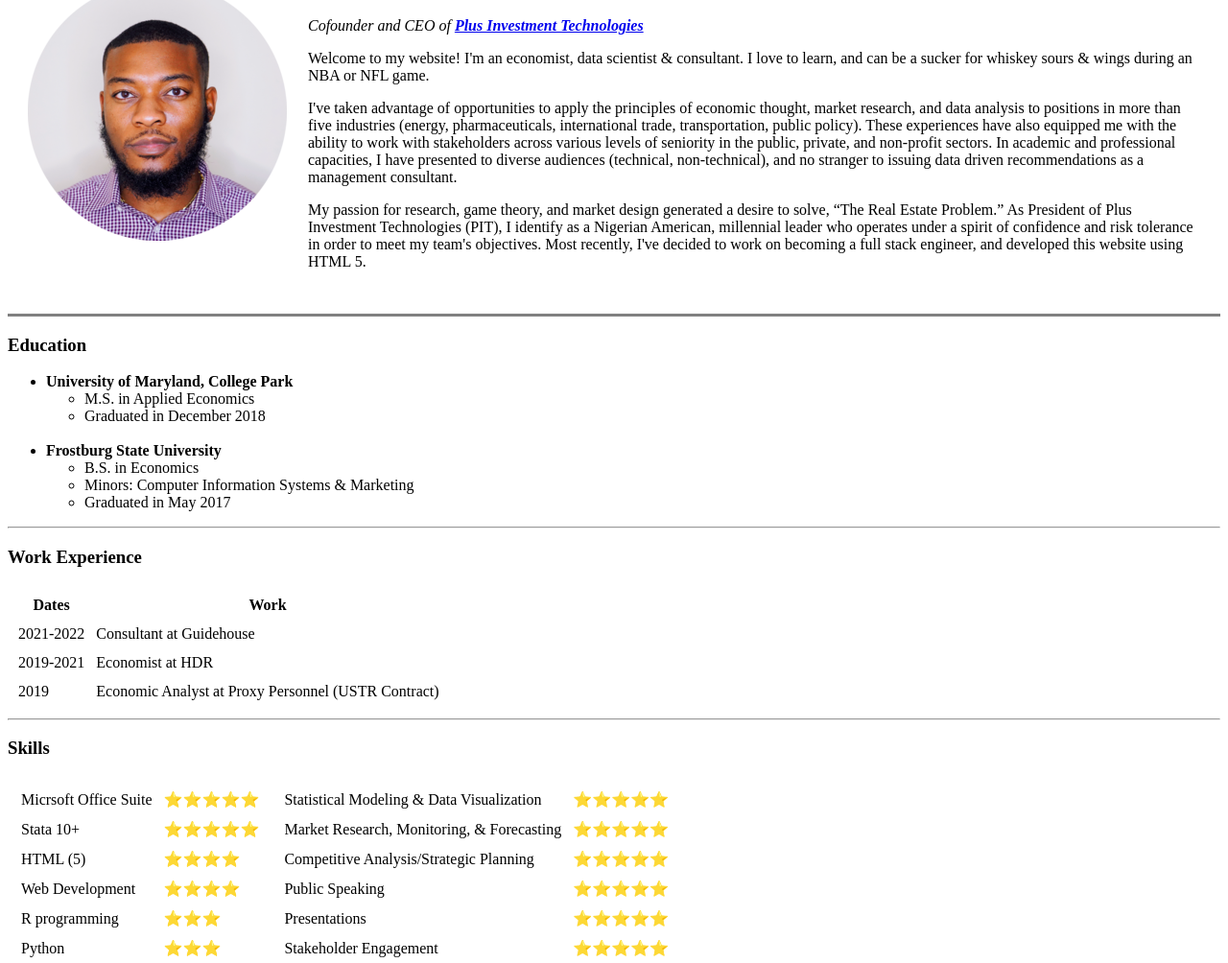
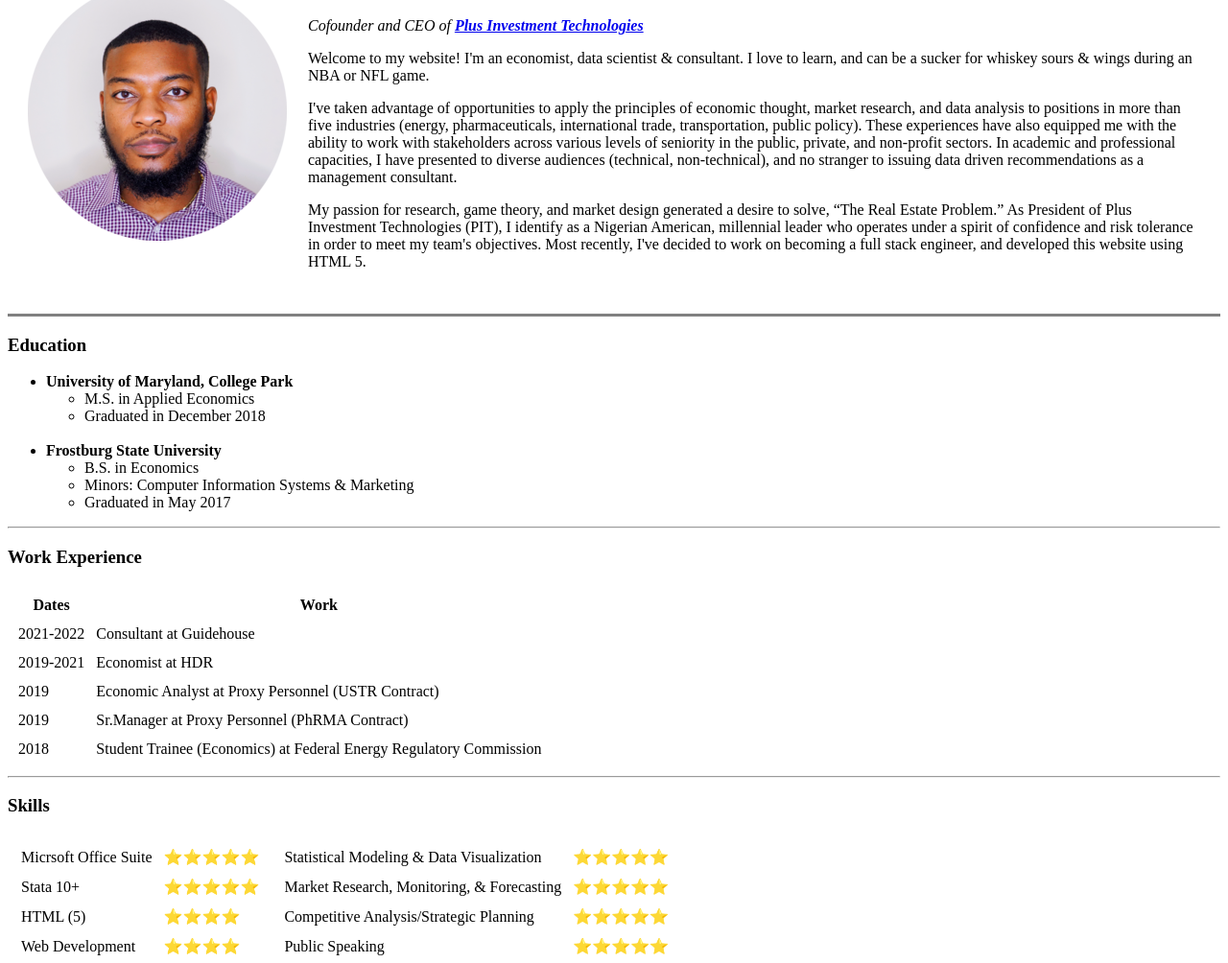
Before and after one commit to qreedtale5/cv, a plain HTML site: page index.html in a window 1280 px wide. Shown: the part 91-1095 px from the top of the page at 96% size. Drawn offline with Linux system fonts and the light colour scheme.

Commit message:
Update index.html

```diff
--- a/index.html
+++ b/index.html
@@ -62,6 +62,14 @@
     <tr>
       <td>2019</td>
       <td>Economic Analyst at Proxy Personnel (USTR Contract)</td>
+    </tr>
+     <tr>
+      <td>2019</td>
+      <td>Sr.Manager at Proxy Personnel (PhRMA Contract)</td>
+    </tr>
+     <tr>
+      <td>2018</td>
+      <td>Student Trainee (Economics) at Federal Energy Regulatory Commission</td>
     </tr>
   </table>
   <hr />
```
